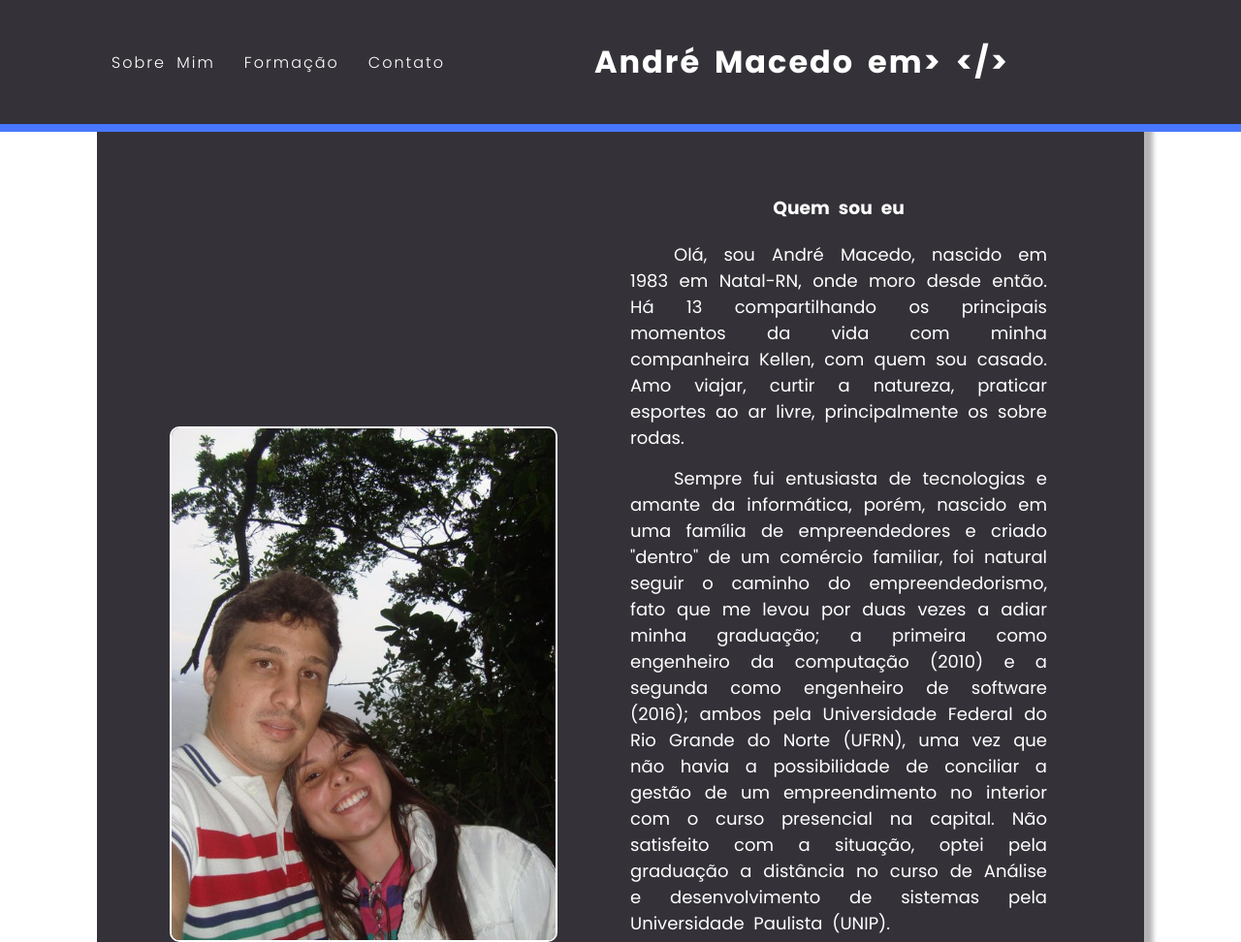
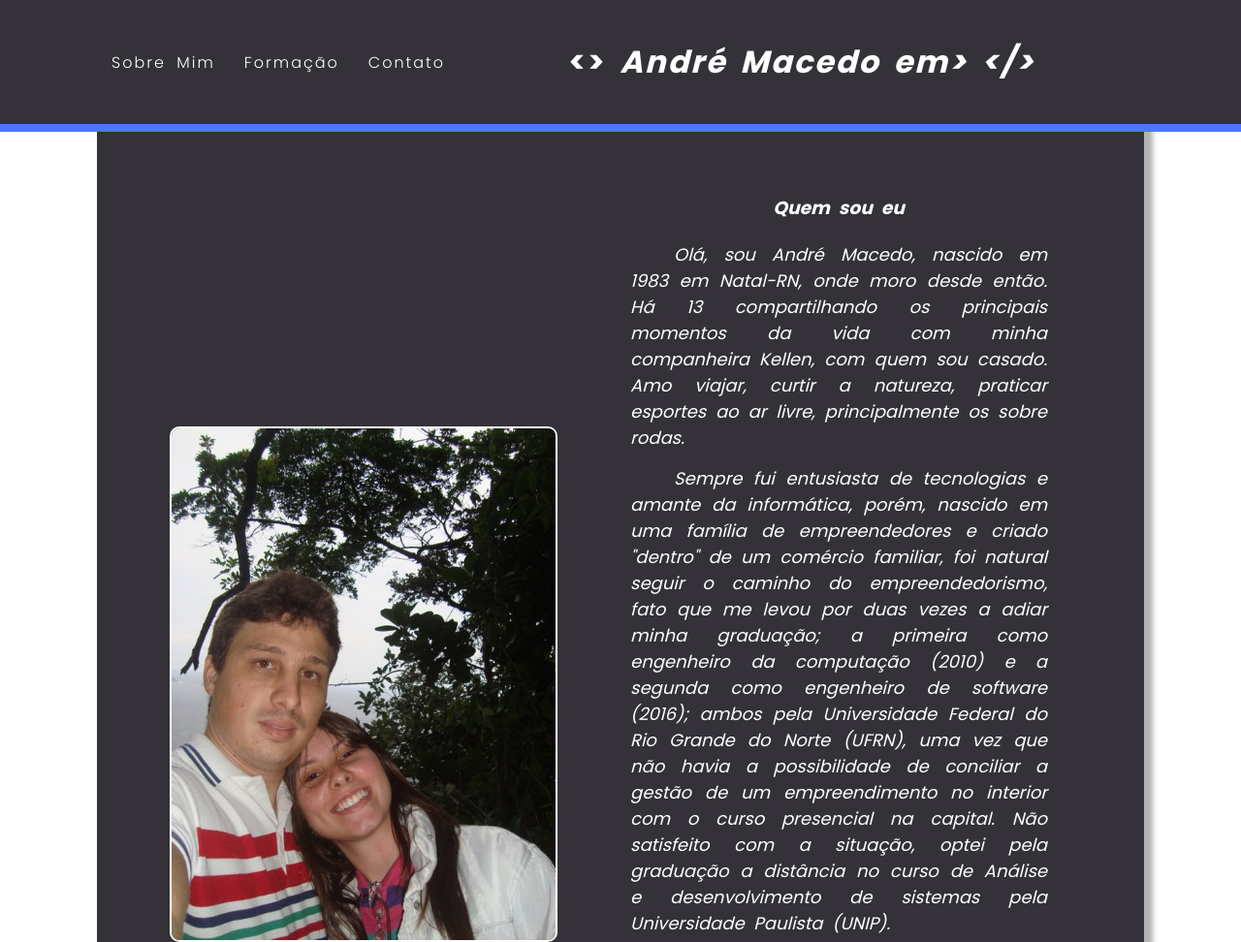
Before and after one commit to andreapmacedo/andreapmacedo.github.io, a plain HTML site: page index.html in a window 1280 px wide. Shown: the top 972 px of the page at 97% size. Drawn offline with Linux system fonts and the light colour scheme; a web font is replaced by a local one.

Commit message:
Update index.html

```diff
--- a/index.html
+++ b/index.html
@@ -17,7 +17,8 @@
     <li><a href="#contact" onclick="toggle()">Contato</a></li>
   </ul>
 <!--   <p class="logo">&#60;&#62; <em>  André Macedo  </em> &#60;/&#62;</p> -->
-    <p class="logo"&#60;&#62; <em>André Macedo em> &#60;/&#62;</p>
+<!--     <p class="logo">&#60;&#62; <em>  André Macedo  </em> &#60;/&#62;</p> -->
+    <p class="logo">&#60;&#62; <em>André Macedo em> &#60;/&#62;</p>
   <div class="toggle" onclick="toggle()"></div>
 </header>
 
```
